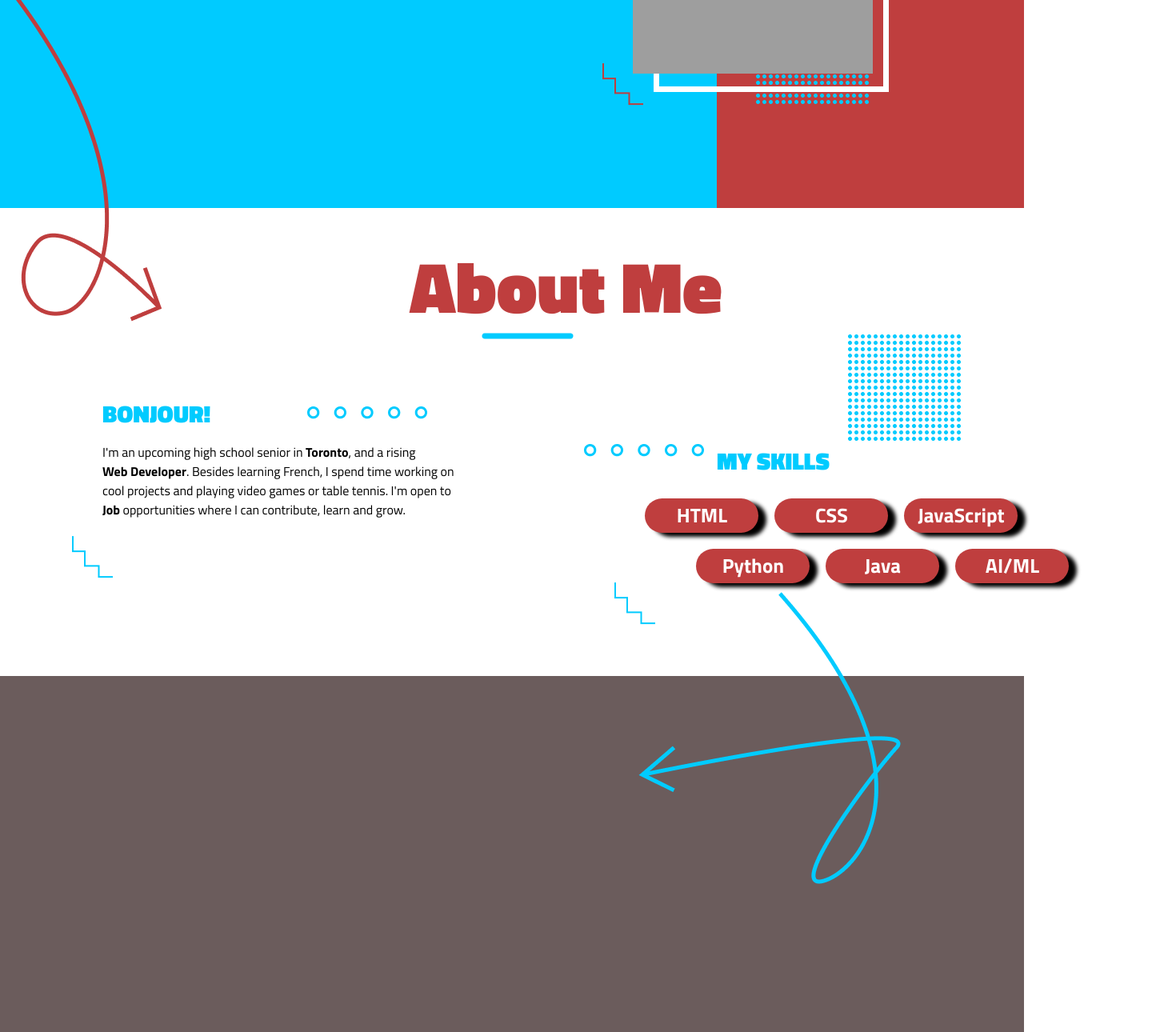
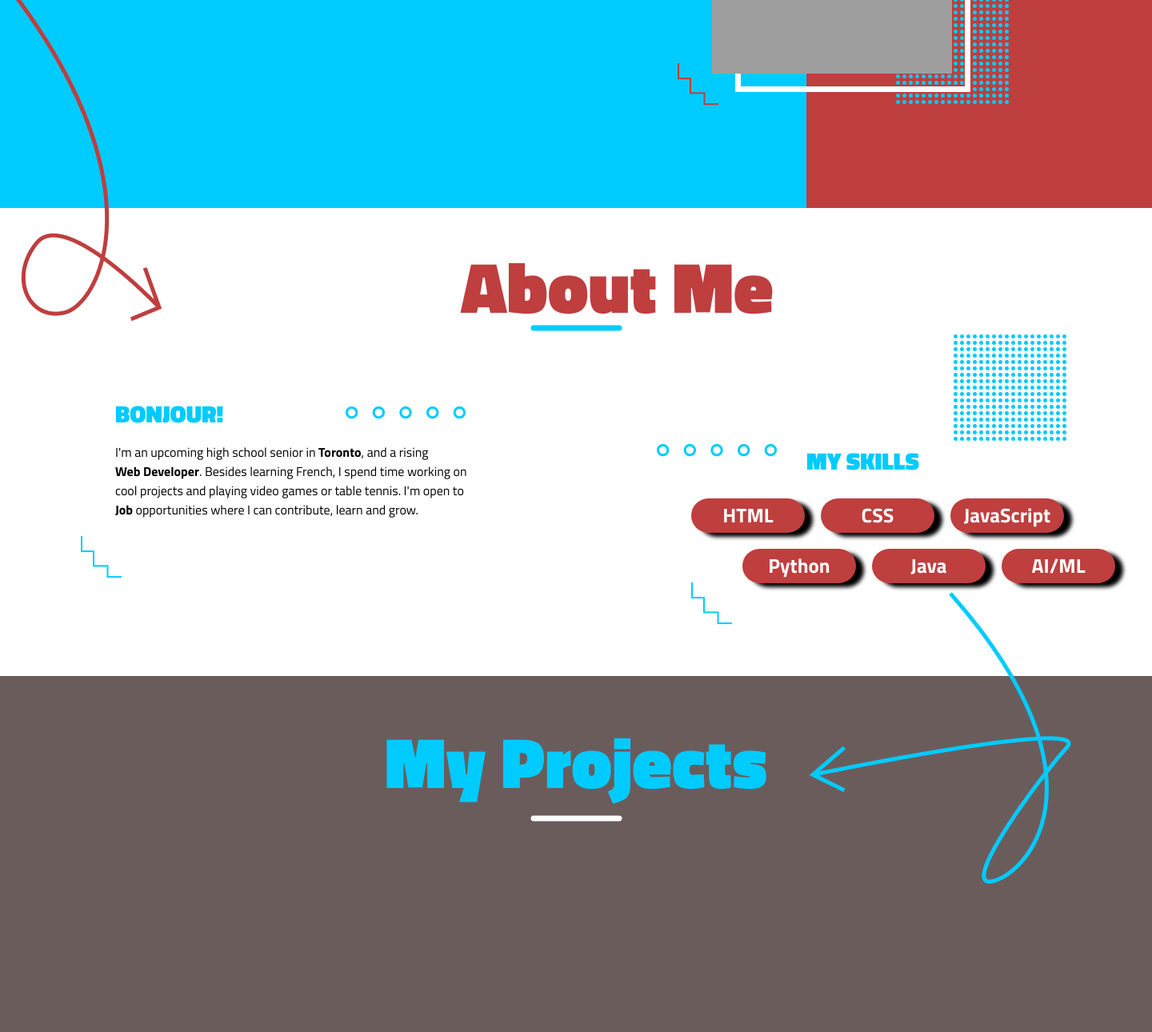
Before and after one commit to adiii3692/adiii3692.github.io, a plain HTML site: page index.html in a window 1280 px wide. Shown: the part 510-1800 px from the top of the page at 80% size, 1440 px wide, since content can reach past the window. Drawn offline with Linux system fonts and the light colour scheme; grey boxes are pictures that could not be loaded.

Commit message:
Added the project section text and updated the width of the display

```diff
--- a/index.html
+++ b/index.html
@@ -24,6 +24,7 @@
         </div>
     </header>
 
+    <!-- The hero section -->
     <section id="hero" class="relative">
         <!-- The colourful divs -->
         <div id="parent" class="flex z-3" style="height: 585px;">
@@ -46,15 +47,15 @@
         <!-- The frame -->
         <div style="width: 280px; height: 280px; top: 25%; left: 63.8%;" class="bg-green absolute border-white transparent z-1"></div>
         <!-- The blue dot canvas -->
-        <div style="width: 141px; height: 133px;top: 55%; left: 73.8%;" class="absolute">
+        <div style="width: 141px; height: 133px;top: 55%; left: 77.8%;" class="absolute">
             <img src="./assets/canvas/blueDot.png" class="w-full h-full">
         </div>
         <!-- The red dot canvas -->
-        <div style="width: 141px; height: 133px;top: 15%; left: 59.8%;" class="absolute">
+        <div style="width: 141px; height: 133px;top: 12%; left: 57.8%;" class="absolute">
             <img src="./assets/canvas/redDot.png" class="w-full h-full">
         </div>
         <!-- The blue squiggly -->
-        <div style="width: 49px; height: 59px;top: 40%; left: 80.8%;" class="absolute">
+        <div style="width: 49px; height: 59px;top: 40%; left: 85%;" class="absolute">
             <img src="./assets/squiggly/blueSquiggly.png" class="w-full h-full">
         </div>
         <!-- The red squiggly 1 -->
@@ -80,8 +81,8 @@
                 <h1 class="font-90 red weight-black margin-0">About Me</h1>
             </div>
             <!-- The blue highlight -->
-            <div style="width: 115px; height: 8px;top: 25%; left: 47%;" class="absolute">
-                <img src="./assets/highlight/blueHighlight.png" class="w-full h-full">
+            <div style="top: 25%; width: 100%;" class="absolute flex justify-center">
+                <img src="./assets/highlight/blueHighlight.png" class="w-full h-full" style="width: 115px; height: 8px;">
             </div>
             <!-- The bonjour text -->
             <div class="absolute" style="top: 40%; left: 10%;">
@@ -96,7 +97,7 @@
                 <h1 class="font-30 blue weight-black margin-0 uppercase">My Skills</h1>
             </div>
             <!-- The button group -->
-            <div style="width: 550px; height: 105px; top: 62%; left: 63%;" class="absolute">
+            <div style="width: 550px; height: 105px; top: 62%; left: 60%;" class="absolute">
                 <div id="upper layer" class="flex justify-left" style="padding-bottom: 20px;">
                     <button class="mxr-20">HTML</button>
                     <button class="mxr-20">CSS</button>
@@ -129,7 +130,7 @@
                 <img src="./assets/squiggly/blueSquigglyTurned.png" class="w-full h-full">
             </div>
             <!-- The arrow line -->
-            <div style="width: 328px; height: 365px;top: 82%; right: 12%;" class="absolute">
+            <div style="width: 328px; height: 365px;top: 82%; right: 7%;" class="absolute z-1">
                 <img src="./assets/aboutArrow.png" class="w-full h-full">
             </div>
         </div>
@@ -138,8 +139,15 @@
     <!-- The my projects section -->
     <section>
         <!-- The brown div background -->
-        <div style="height: 757px;" class="bg-brown">
-
+        <div style="height: 757px;" class="bg-brown relative">
+            <!-- The My projects text -->
+            <div class="absolute justify-center flex" style="top: 5%; width: 100%;">
+                <h1 class="font-90 blue weight-black margin-0">My Projects</h1>
+            </div>
+            <!-- The white highlight -->
+            <div style="width: 100%;top: 23%;" class="absolute flex justify-center">
+                <img src="./assets/highlight/whiteHighlight.png" class="w-full h-full" style="width: 115px; height: 8px;">
+            </div>
         </div>
     </section>
 </body>
--- a/styles.css
+++ b/styles.css
@@ -3,6 +3,7 @@
 body{
     margin: 0;
     font-family: 'Titillium Web', sans-serif;
+    width: 1440px;
 }
 
 .relative{
```
Also changed, not shown: assets/highlight/whiteHighlight.png (added).
